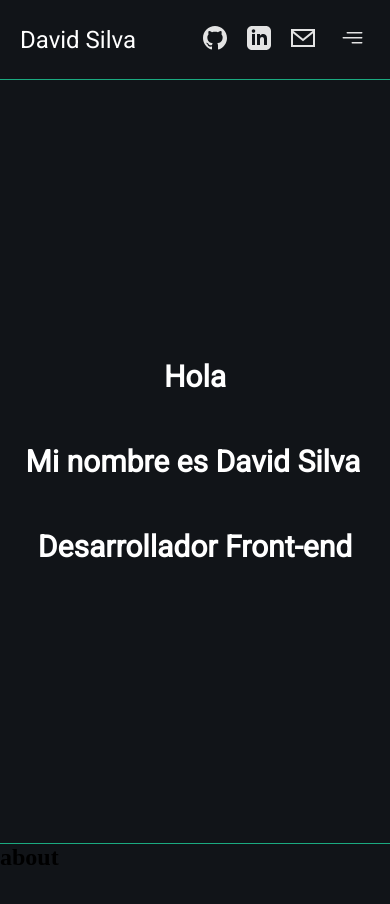
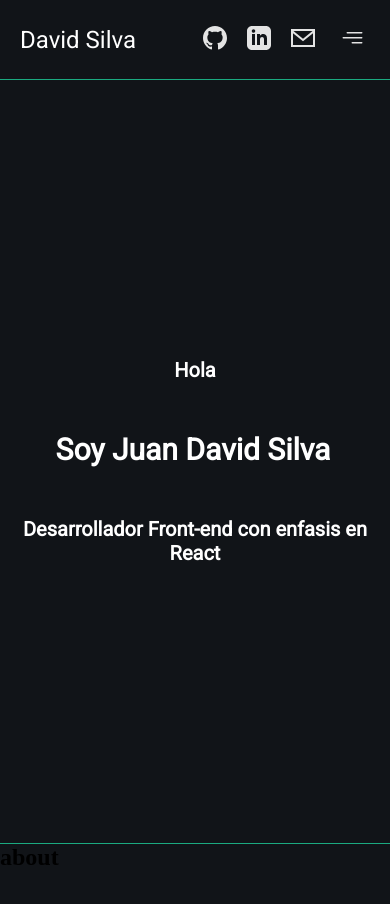
Before and after one commit to davidsilva131/Portafolio, a React (Vite) app: page / in a window 390 px wide. Shown: the top 904 px of the page. Built offline with nearby package versions, Linux system fonts and the light colour scheme.

Commit message:
Update font size

```diff
--- a/src/components/content/welcome/Welcome.jsx
+++ b/src/components/content/welcome/Welcome.jsx
@@ -4,8 +4,8 @@ const Welcome = () => {
   return (
     <section id="home" className="fadeIn welcome">
       <h3>Hola</h3>
-      <h2>Mi nombre es David Silva</h2>
-      <h3>Desarrollador Front-end</h3>
+      <h2>Soy Juan David Silva</h2>
+      <h3>Desarrollador Front-end con enfasis en React</h3>
     </section>
   )
 };
--- a/src/styles/welcome/Welcome.scss
+++ b/src/styles/welcome/Welcome.scss
@@ -40,6 +40,9 @@
     h2{
       font-size: 30px;
     }
+    h3{
+      font-size: 20px;
+    }
   }
 }
 
```
